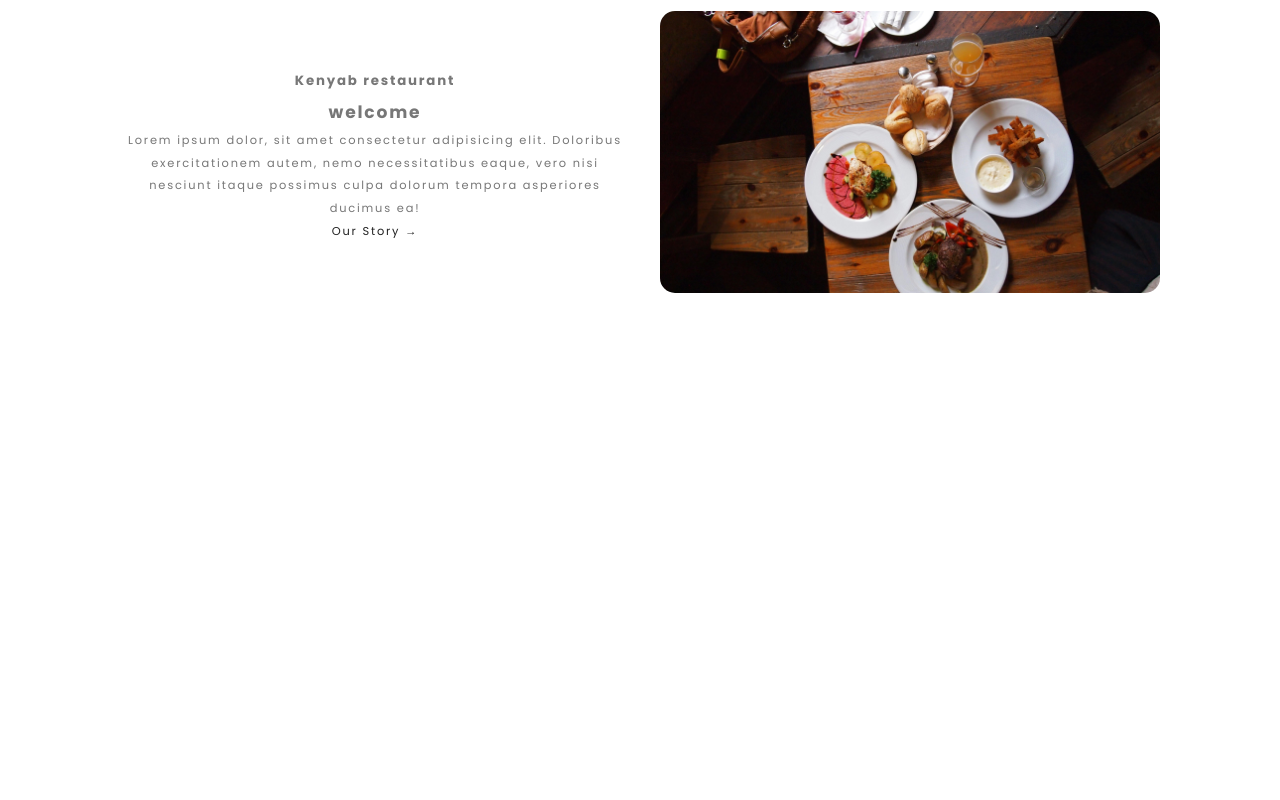
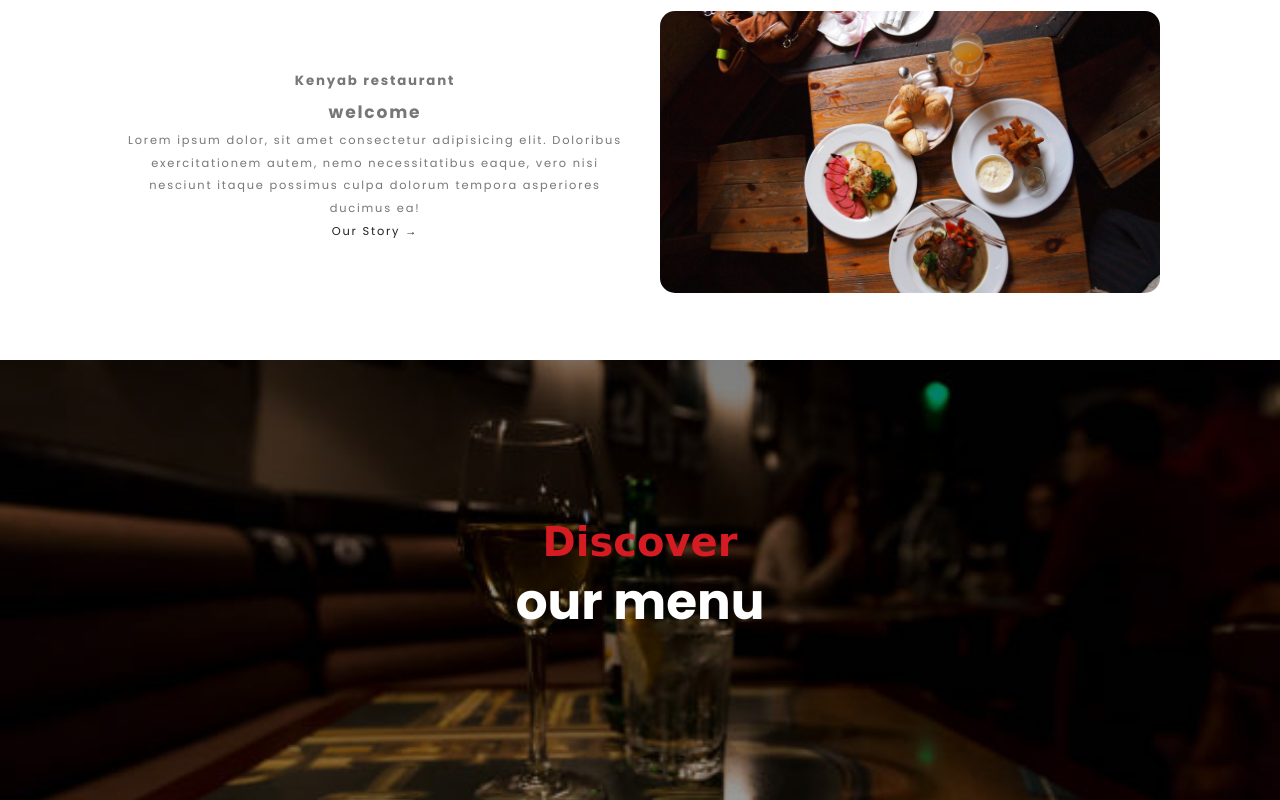
Before and after one commit to WeBstwr/Webster-s-Restaurant, a website built with Vite: page Webster's Restaurant/index.html in a window 1280 px wide. Shown: the part 749-1549 px from the top of the page. Before the commit the page ends 1109 px from the top, so only its background shows below. Built offline with nearby package versions, Linux system fonts and the light colour scheme.

Commit message:
add a banner

```diff
--- a/Webster's Restaurant/index.html
+++ b/Webster's Restaurant/index.html
@@ -46,5 +46,19 @@
         <img src="./assets/about.jpg" alt="about" class="about-image--img" />
       </div>
     </section>
+
+    <section class="banner-2">
+      <h3 class="banner-2-subtitle">discover</h3>
+      <h2 class="banner-2-maintitle">our menu</h2>
+    </section>
+
+    <!-- <section class="menu" id="menu">
+      <div class="title">
+        <h3 class="title-subtitle">and now...</h3>
+        <h2 class="title-maintitle">our menu</h2>
+      </div>
+
+
+    </section> -->
   </body>
 </html>
--- a/Webster's Restaurant/style.css
+++ b/Webster's Restaurant/style.css
@@ -181,3 +181,29 @@ body{
       transition: all 0.5s ease;
     }
   }
+
+  .banner-2{
+    height: 55vh;
+    background-image: linear-gradient(rgba(0, 0, 0, 0.5), rgba(0, 0, 0, 0.4)), url(./assets/discover.jpg);
+    background-position: center;
+    background-size: cover;
+    background-repeat: no-repeat;
+    display: flex;
+    flex-direction: column;
+    justify-content: center;
+    align-items: center;
+  }
+
+  .banner-2-subtitle{
+    font-family: var(--secondary-font);
+    font-size: 4rem;
+    color: var(--color-primary);
+    text-transform: capitalize;
+  }
+
+  .banner-2-maintitle{
+    font-family: var(--primary-font);
+    font-size: 5rem;
+    color: var(--color-white);
+    text-align: center;
+  }
```
Also changed, not shown: Webster's Restaurant/assets/discover.jpg (added).
